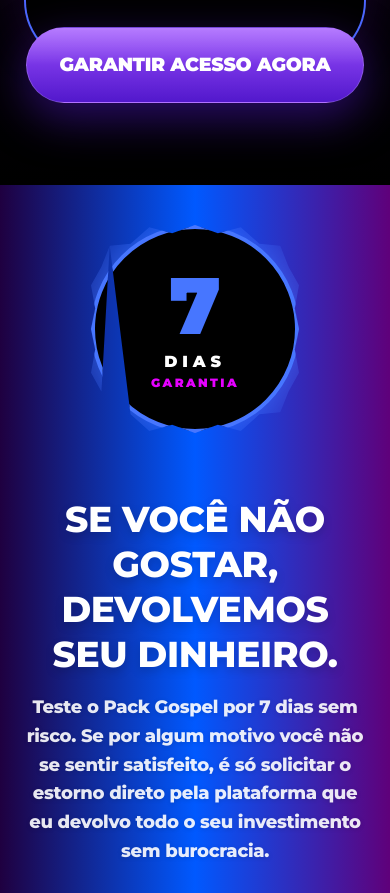
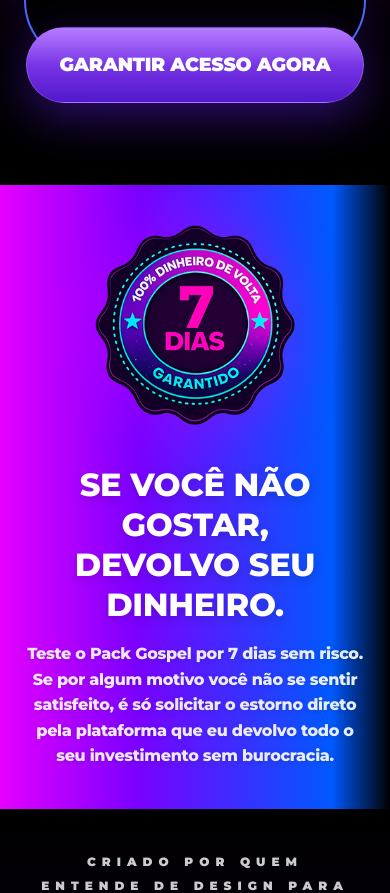
Before and after one commit to jrmacbrandt/Leo-Tondella, a React (Vite) app: page / in a window 390 px wide. Shown: the part 7932-8825 px from the top of the page. Built offline with nearby package versions, Linux system fonts and the light colour scheme.

Commit message:
style: update guarantee section with new gradient and official seal image

```diff
--- a/src/App.tsx
+++ b/src/App.tsx
@@ -438,22 +438,22 @@ export default function App() {
       </section>
 
       {/* Guarantee Section */}
-      <section className="relative section-padding overflow-hidden" style={{ background: 'linear-gradient(90deg,#1f0040,#0059ff,#5f007a)' }}>
+      <section className="relative section-padding overflow-hidden" style={{ background: 'linear-gradient(to right, #E500FF 0%, #7B00FF 35%, #0059FF 85%, #000000 100%)' }}>
         <div className="container-custom relative z-10">
-          <div className="max-w-4xl mx-auto flex flex-col md:flex-row items-center justify-center gap-16">
+          <div className="max-w-4xl mx-auto flex flex-col md:flex-row items-center justify-center gap-10 md:gap-16">
             <div className="shrink-0 flex items-center justify-center">
-              <div className="w-[208px] h-[208px] bg-bg-dark rounded-full flex flex-col items-center justify-center jagged-seal border-[4px] border-[#4776FF] shadow-[0_0_50px_rgba(71,118,255,0.8)] relative">
-                <div className="text-[80px] font-[900] text-brand-blue leading-none">7</div>
-                <div className="text-[16px] font-[900] text-white uppercase tracking-[0.3em] mt-1">DIAS</div>
-                <div className="text-[12px] font-[900] text-[#E500FF] uppercase tracking-[0.2em]">GARANTIA</div>
-              </div>
+              <img
+                src="/selo-garantia.png"
+                alt="7 Dias de Garantia"
+                className="w-[200px] md:w-[260px] drop-shadow-[0_0_30px_rgba(229,0,255,0.3)]"
+              />
             </div>
 
             <div className="text-center md:text-left max-w-lg">
-              <h3 className="text-[36px] font-[900] mb-4 uppercase leading-tight text-white drop-shadow-lg">
-                SE VOCÊ NÃO GOSTAR,<br />DEVOLVEMOS SEU DINHEIRO.
+              <h3 className="text-[32px] md:text-[36px] font-[900] mb-4 uppercase leading-tight text-white drop-shadow-lg">
+                SE VOCÊ NÃO GOSTAR,<br />DEVOLVO SEU DINHEIRO.
               </h3>
-              <p className="text-white/90 text-[18px] font-medium leading-[1.6] drop-shadow-sm">
+              <p className="text-white/90 text-[16px] md:text-[18px] font-medium leading-[1.6] drop-shadow-sm">
                 Teste o Pack Gospel por 7 dias sem risco. Se por algum motivo você não se sentir satisfeito, é só solicitar o estorno direto pela plataforma que eu devolvo todo o seu investimento sem burocracia.
               </p>
             </div>
```
Also changed, not shown: public/selo-garantia.png (added).
